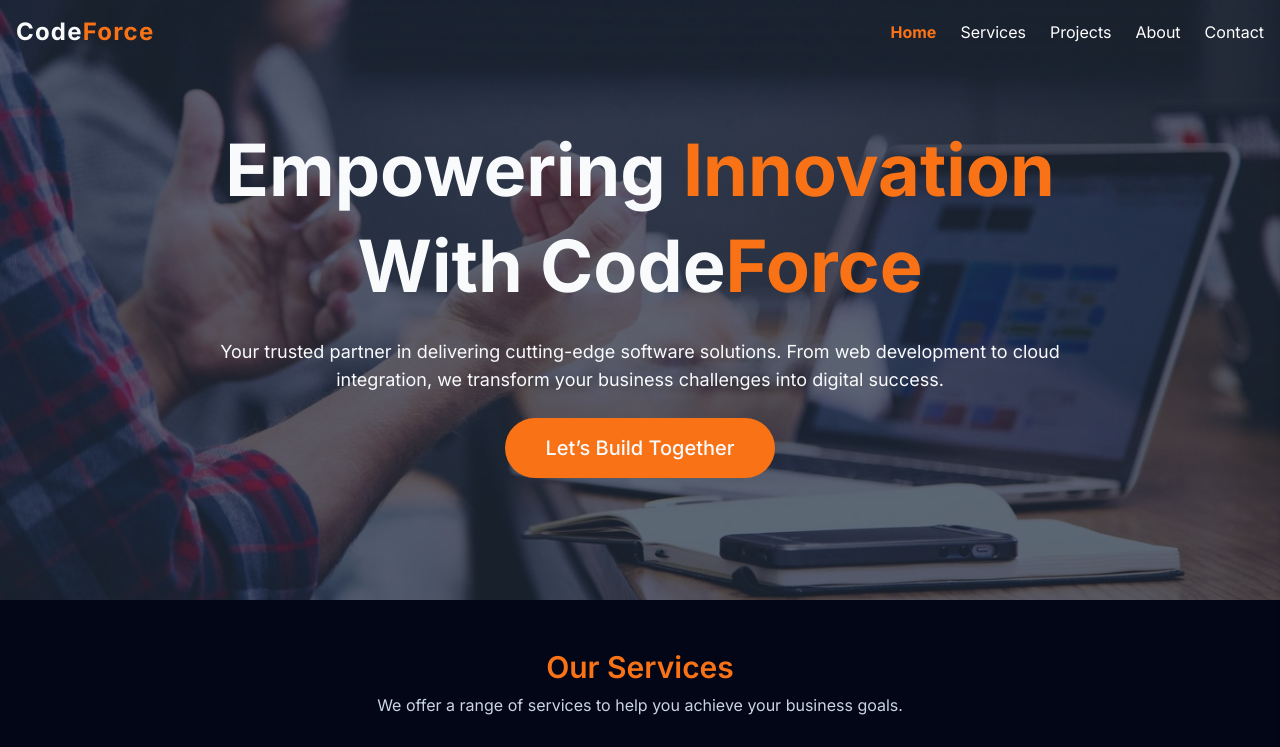
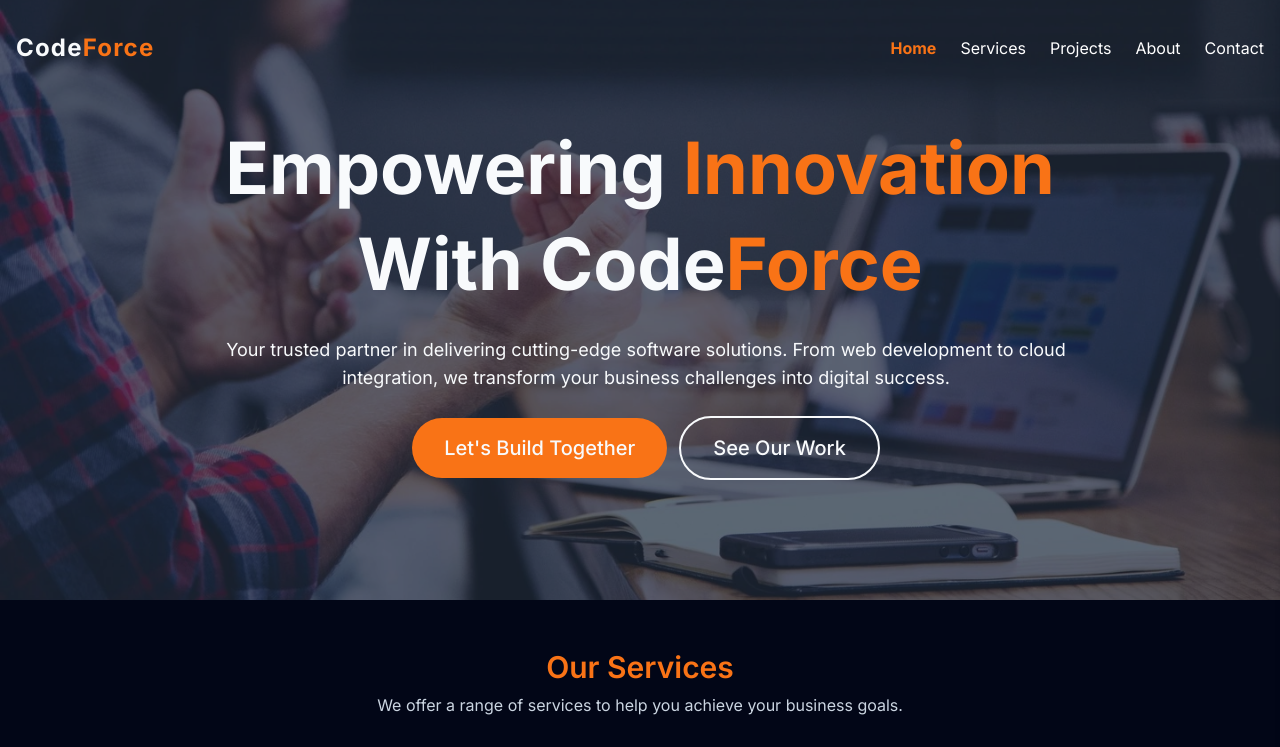
Before and after one commit to arehmaanmughal/codeforce, a React (Vite) app: page / in a window 1280 px wide. Shown: the top 747 px of the page. Built offline with nearby package versions, Linux system fonts and the light colour scheme.

Commit message:
update hero

```diff
--- a/src/components/Hero/index.jsx
+++ b/src/components/Hero/index.jsx
@@ -7,16 +7,8 @@ const Hero = () => {
   return (
     <section className="h-screen sm:h-[600px] flex items-center justify-center text-center bg">
       <div className="bg-slate-800 bg-opacity-70 h-full w-full p-10 flex items-center justify-center">
-        <div className="space-y-6 max-w-4xl">
+        <div className="space-y-6 space-x-3 max-w-4xl">
           <h2 className="text-4xl sm:text-5xl md:text-6xl lg:text-7xl leading-[3rem] sm:leading-[4rem] md:leading-[5rem] lg:leading-[6rem] font-bold text-slate-50 inline-block capitalize">
-            {/* <Typewriter
-              words={['Welcome to CodeForce']}
-              loop={1}
-              cursor
-              cursorStyle="|"
-              typeSpeed={70}
-              delaySpeed={1000}
-            /> */}
             Empowering <span className="text-orange-500">Innovation</span> with
             Code<span className="text-orange-500">Force</span>
           </h2>
@@ -27,9 +19,15 @@ const Hero = () => {
           </p>
           <Link
             to="/contact"
-            className="inline-block bg-orange-500 hover:bg-slate-50 text-slate-50 hover:text-slate-950 text-xl capitalize font-medium px-10 py-4 rounded-full"
+            className="inline-block bg-orange-500 hover:bg-slate-50 text-slate-50 hover:text-slate-950 text-xl capitalize font-medium px-8 py-4 rounded-full"
           >
-            Let’s Build Together
+            Let&apos;s Build Together
+          </Link>
+          <Link
+            to="/projects"
+            className="inline-block bg-transparent border-2 border-slate-50 hover:bg-slate-50 text-slate-50 hover:text-slate-950 text-xl capitalize font-medium px-8 py-4 rounded-full"
+          >
+            See Our Work
           </Link>
         </div>
       </div>
--- a/src/layout/Header/index.jsx
+++ b/src/layout/Header/index.jsx
@@ -31,11 +31,11 @@ const Header = () => {
   const isHomePage = location.pathname === "/";
   return (
     <nav
-      className={`fixed top-0 left-0 w-full z-10 transition-colors duration-300  py-4 ${
-        isHomePage && scrollPosition > 50
-          ? "bg-slate-800"
+      className={`fixed top-0 left-0 w-full z-10 transition-colors duration-300  py-8 ${
+        isHomePage && scrollPosition > 100
+          ? "bg-slate-950"
           : !isHomePage
-          ? "bg-slate-800"
+          ? "bg-slate-950"
           : "bg-transparent"
       }`}
     >
@@ -114,7 +114,7 @@ const Header = () => {
       {/* Services dropdown */}
       {showServicesDropdown && (
         <motion.div
-          className="absolute left-0 top-0 bg-blue-500 pt-4 pb-6 text-slate-50 z-0 w-full"
+          className="absolute left-0 top-0 bg-blue-500 pt-8 pb-6 text-slate-50 z-0 w-full"
           initial={{ y: -300, opacity: 0 }}
           animate={{ y: 0, opacity: 1 }}
           transition={{ duration: 0.5 }}
```
